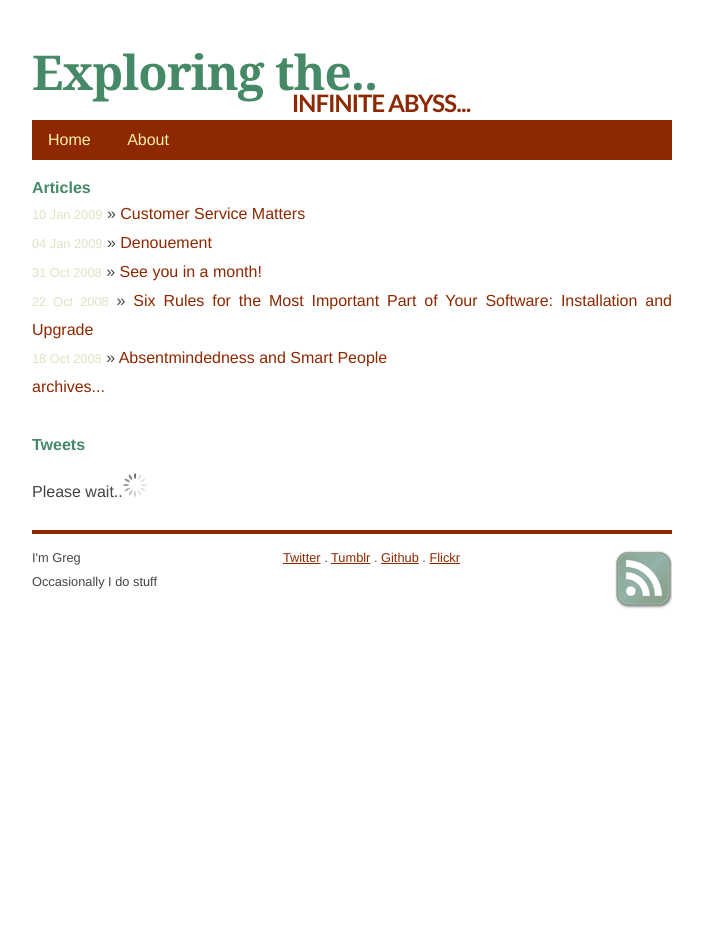
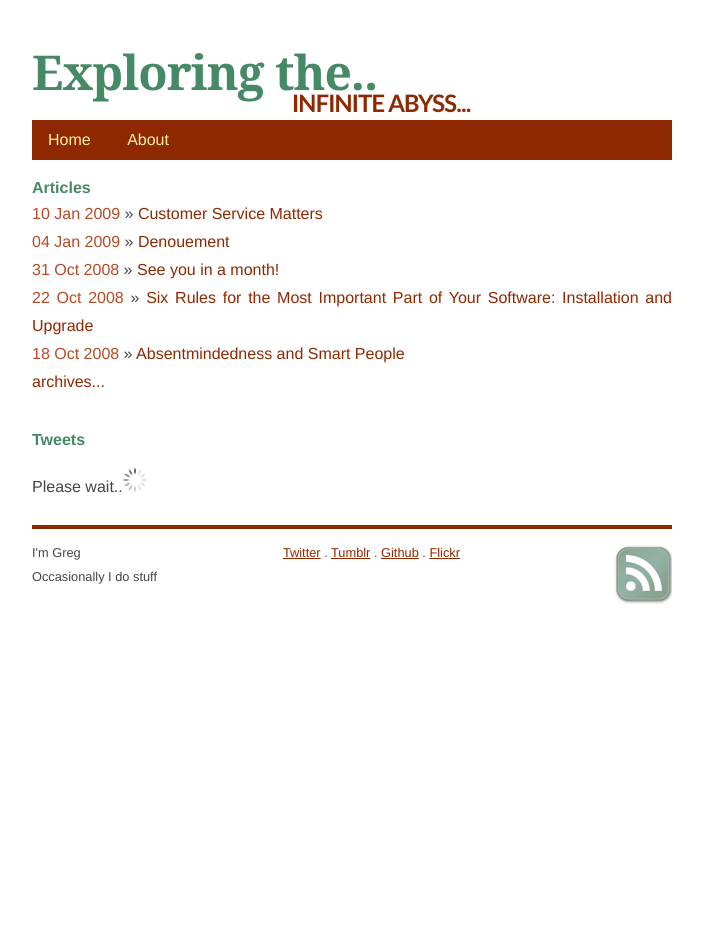
Before and after one commit to mhyrr/mhyrr.github.com, a Jekyll site: the page built from index.html, in a window 1280 px wide. Shown: the whole page, without its empty margins (288-991 px from the left). Built offline with Jekyll 4.4.1, drawn with Linux system fonts in a browser that asks for light colours.

Commit message:
Fixed some links

```diff
--- a/css/screen.css
+++ b/css/screen.css
@@ -70,9 +70,8 @@ ul.posts {
   }
 
   ul.posts span {
-    color: #DAE5C3;
-    font-family: "Helvetica", arial, monospace;
-    font-size: 80%;
+    color: #B64926;
+    font-family: "Helvetica Neue",Helvetica,Arial,Verdana,sans-serif;
   }
 
   ul.posts a {
@@ -129,6 +128,10 @@ ul.posts {
 	}
 	#linkbar li a {
 		color:#FFF0A5;
+		text-decoration:none;
+	}
+	#linkbar li a:hover {
+		color:#FFB03B;
 		text-decoration:none;
 	}
 
```
